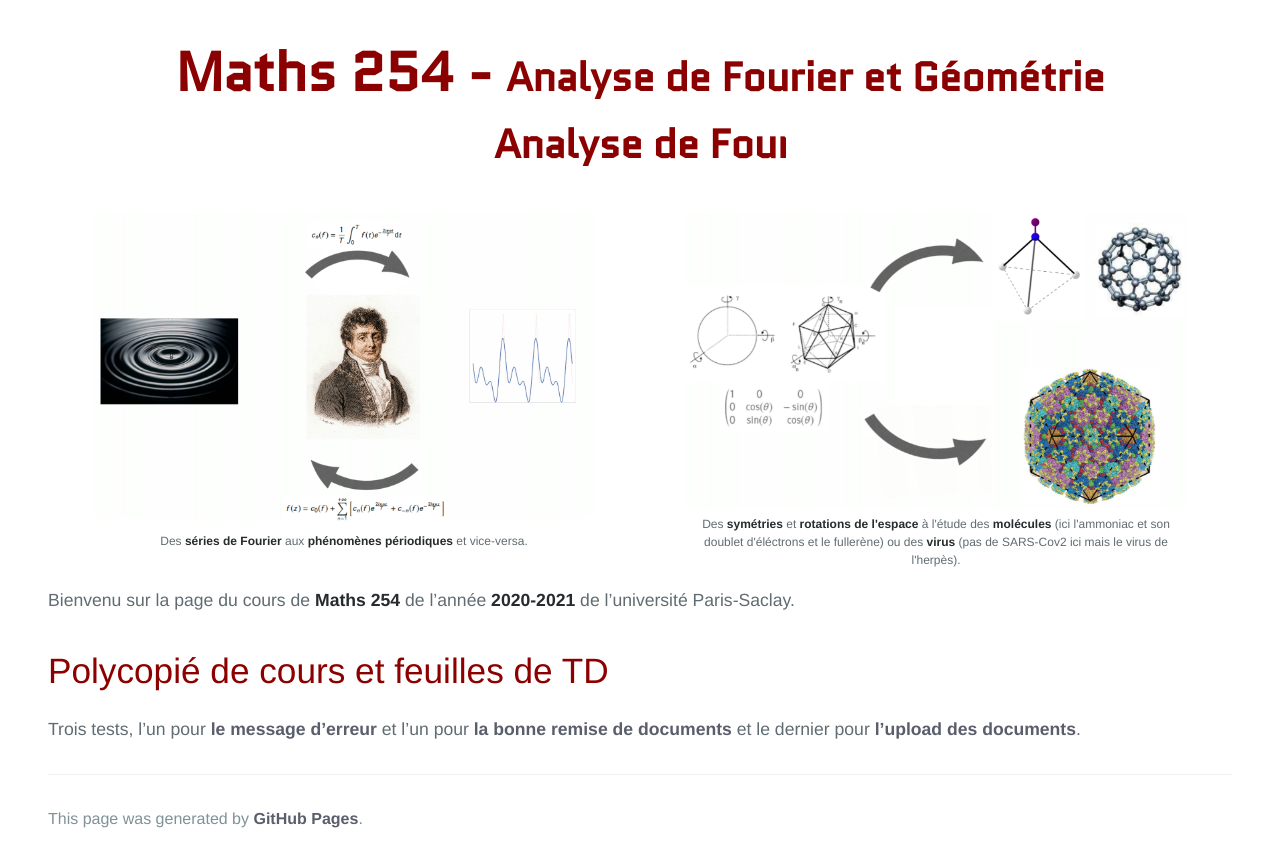
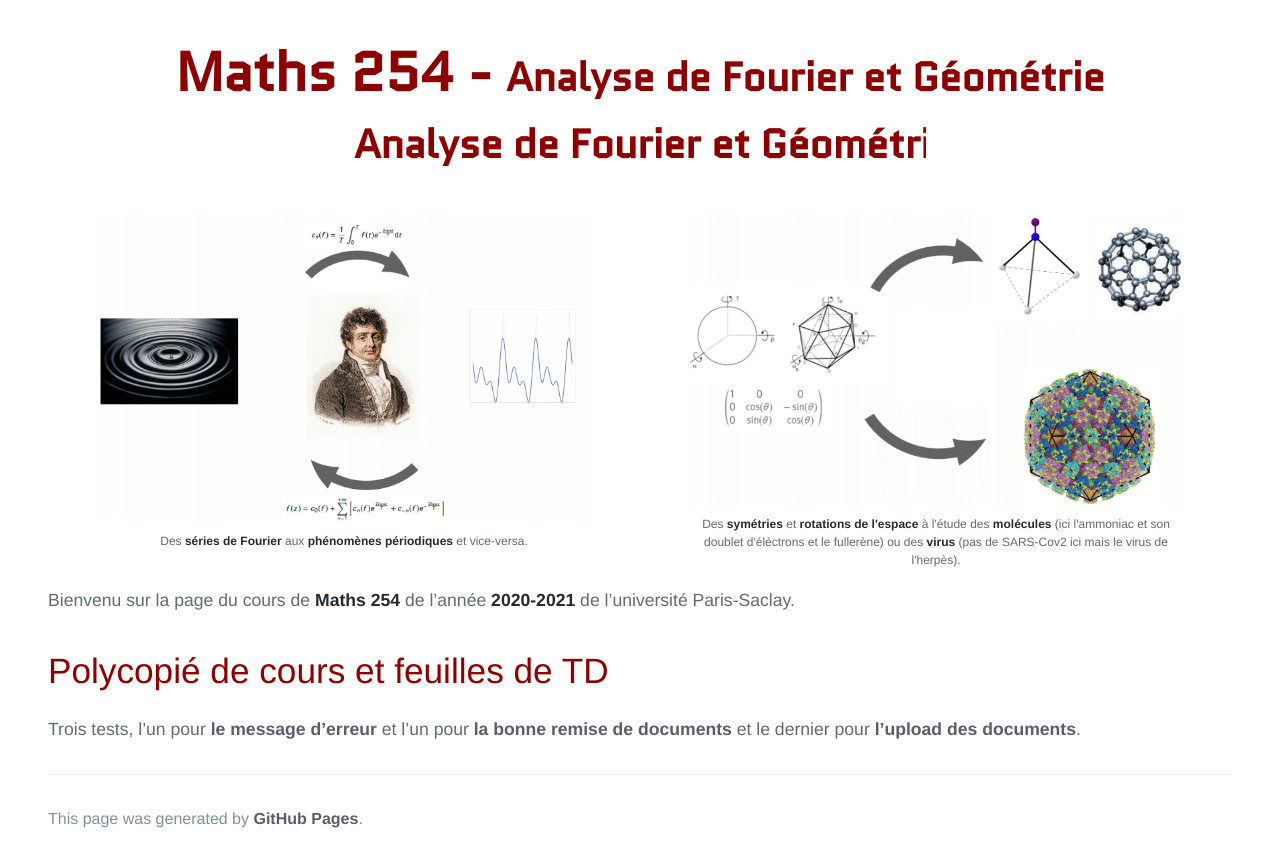
Before and after one commit to KevinDestagnol/algebre.github.io, a Jekyll site: the page built from index.md, in a window 1280 px wide. Shown: the part 260-1123 px from the top of the page. Built offline with Jekyll 4.4.1, drawn with Linux system fonts in a browser that asks for light colours; some web fonts are replaced; our own code applies the rules of GitHub Pages for plain Markdown files.

Commit message:
Update jekyll-theme-cayman.scss

```diff
--- a/_sass/jekyll-theme-cayman.scss
+++ b/_sass/jekyll-theme-cayman.scss
@@ -138,7 +138,7 @@
         overflow: hidden;
       }
       .content p:nth-child(1) {
-        width: 7.3em;
+        width: 14.3em;
         -webkit-animation: type 3.5s steps(50, end);
         animation: type 3.5s steps(50, end);
         -webkit-animation-fill-mode: forwards;
```
